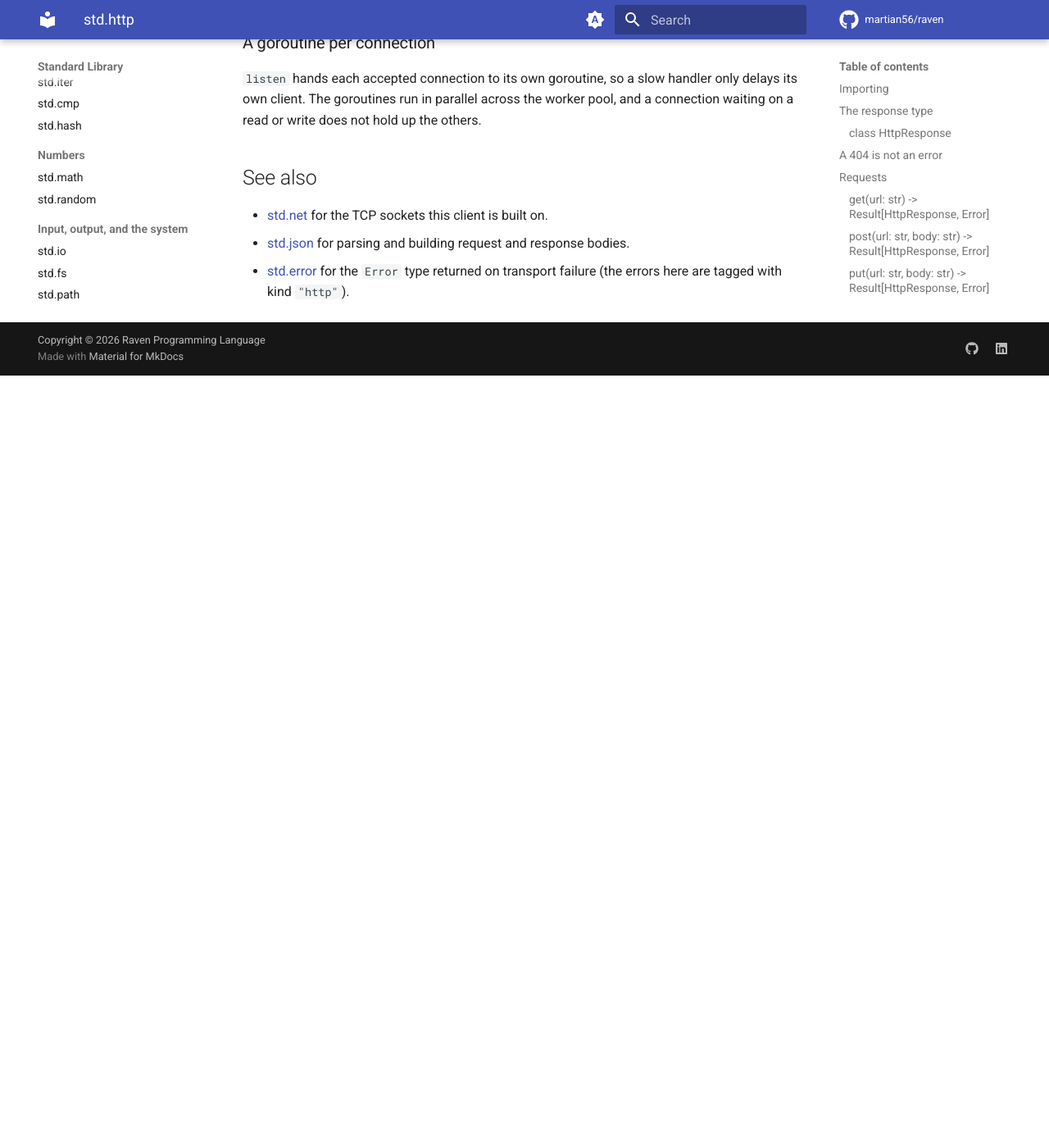
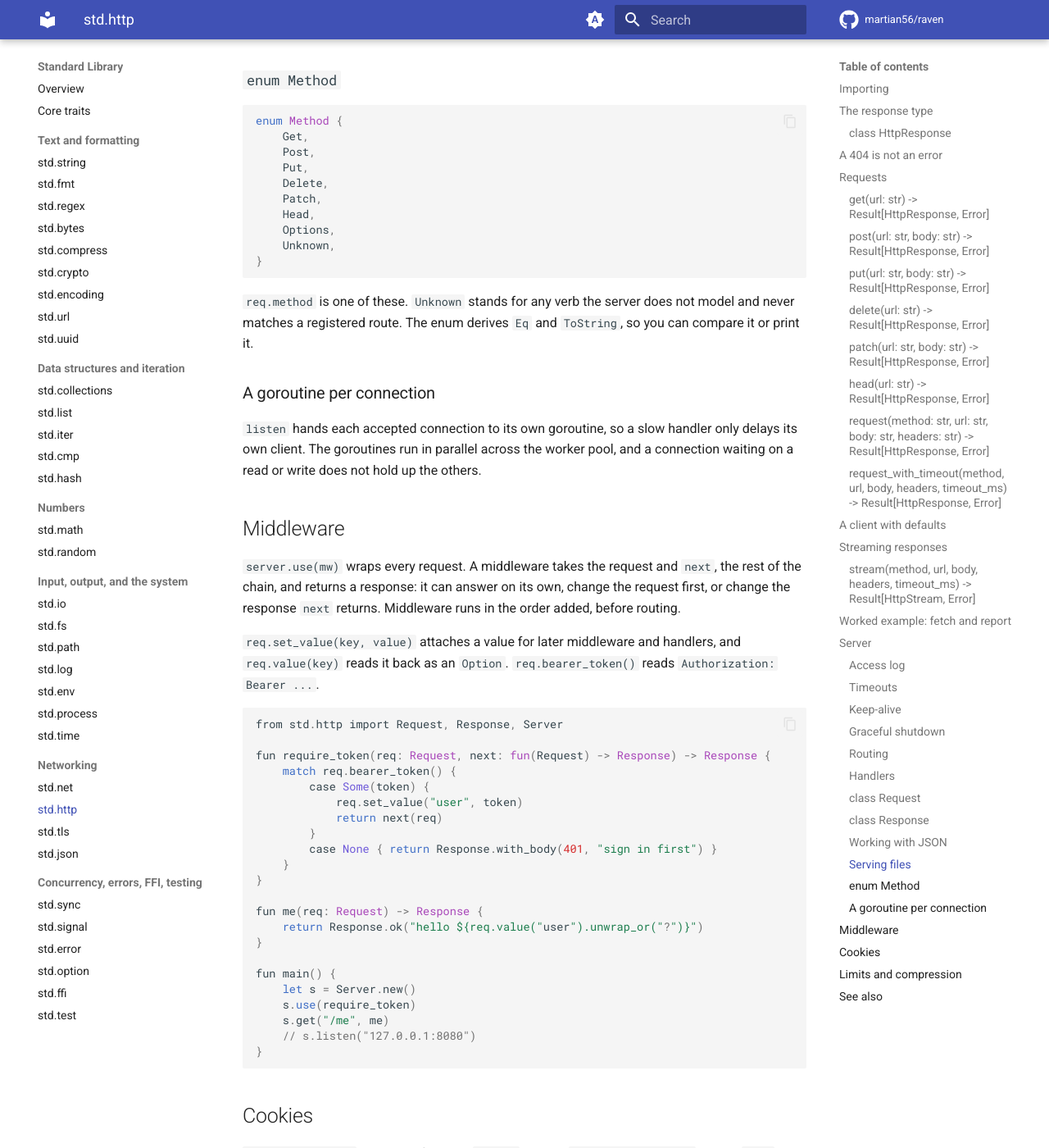
Before and after one commit to martian56/raven, an MkDocs documentation site: the page built from docs/guide/stdlib/http.md, in a window 1280 px wide and 1400 px high, scrolled down 12295 px. Shown: the whole window at 82% size. Built offline with MkDocs 1.6.1 and Material for MkDocs 9.7.7, drawn with Linux system fonts in a browser that asks for light colours; comment, search, counter and statistics services are not loaded; before the commit the page ends 12753 px from its top, so only the background shows below that; some of the changed text lies outside the part shown.

Commit message:
feat: http middleware, cookies, gzip, body limits, Client, and DateTime, Path, Logger, Hasher classes
std.http gains server.use() middleware, per-request context values, bearer-token and cookie reading, Set-Cookie with safe defaults (several per response), with_max_body answering 413, with_gzip for text and JSON, and a Client class with a base URL, default headers, and a timeout. std.time's DateTime becomes a full value with an instant and a UTC offset, arithmetic, comparison, and formatting. std.path gains a Path class, std.crypto incremental Hasher and HMAC, and the new std.log a leveled, structured Logger with text and JSON output.

````diff
--- a/docs/guide/stdlib/http.md
+++ b/docs/guide/stdlib/http.md
@@ -199,6 +199,27 @@ fun main() {
 Use this form for endpoints that legitimately take longer than the default,
 such as model inference. It still buffers the entire response; use `stream`
 when the body should be consumed as it arrives.
+
+## A client with defaults
+
+`Client.new(base_url)` holds a base URL, default headers, and a timeout, like
+a `requests.Session`. Paths are joined to the base URL. `with_header`,
+`with_bearer(token)`, and `with_timeout_ms` set defaults; `get`, `delete`,
+`post`, `put`, and `patch` send a request (the last three send their body as
+JSON), and `send(method, path, body, extra_headers)` covers the rest. A gzip
+response is decoded for you.
+
+```rust
+from std.http import Client
+
+fun main() {
+    let api = Client.new("https://api.example.com/v1").with_bearer("token").with_timeout_ms(5000)
+    match api.get("/orders?page=2") {
+        case Ok(r) { print(r.status_code) }
+        case Err(e) { print("request failed: ${e.message}") }
+    }
+}
+```
 
 ## Streaming responses
 
@@ -581,6 +602,67 @@ model and never matches a registered route. The enum derives `Eq` and
 only delays its own client. The goroutines run in parallel across the worker
 pool, and a connection waiting on a read or write does not hold up the others.
 
+## Middleware
+
+`server.use(mw)` wraps every request. A middleware takes the request and
+`next`, the rest of the chain, and returns a response: it can answer on its
+own, change the request first, or change the response `next` returns.
+Middleware runs in the order added, before routing.
+
+`req.set_value(key, value)` attaches a value for later middleware and
+handlers, and `req.value(key)` reads it back as an `Option`.
+`req.bearer_token()` reads `Authorization: Bearer ...`.
+
+```rust
+from std.http import Request, Response, Server
+
+fun require_token(req: Request, next: fun(Request) -> Response) -> Response {
+    match req.bearer_token() {
+        case Some(token) {
+            req.set_value("user", token)
+            return next(req)
+        }
+        case None { return Response.with_body(401, "sign in first") }
+    }
+}
+
+fun me(req: Request) -> Response {
+    return Response.ok("hello ${req.value("user").unwrap_or("?")}")
+}
+
+fun main() {
+    let s = Server.new()
+    s.use(require_token)
+    s.get("/me", me)
+    // s.listen("127.0.0.1:8080")
+}
+```
+
+## Cookies
+
+`req.cookie(name)` reads one from the `Cookie` header. `resp.set_cookie(c)`
+adds a `Set-Cookie` header (call it once per cookie), and
+`resp.clear_cookie(name)` deletes one. `Cookie.new(name, value)` starts with
+safe defaults (path `/`, HttpOnly, SameSite=Lax, a session cookie) and has
+`with_max_age(seconds)`, `with_secure`, `with_http_only`, `with_same_site`,
+`with_path`, and `with_domain`.
+
+```rust
+from std.http import Cookie, Response
+
+fun main() {
+    let r = Response.ok("signed in").set_cookie(Cookie.new("session", "abc").with_max_age(86400).with_secure(true))
+    print(r.headers.get_or("Set-Cookie", "")) // session=abc; Path=/; Max-Age=86400; HttpOnly; Secure; SameSite=Lax
+}
+```
+
+## Limits and compression
+
+`with_max_body(bytes)` answers a larger request body with 413 Payload Too
+Large; the default is 10 MiB. `with_gzip()` compresses text, JSON,
+JavaScript, XML, and SVG responses of 1 KiB or more when the client sends
+`Accept-Encoding: gzip`, and adds `Vary: Accept-Encoding`.
+
 ## See also
 
 - [std.net](net.md) for the TCP sockets this client is built on.
--- a/mkdocs.yml
+++ b/mkdocs.yml
@@ -119,6 +119,7 @@ nav:
       - std.io: guide/stdlib/io.md
       - std.fs: guide/stdlib/fs.md
       - std.path: guide/stdlib/path.md
+      - std.log: guide/stdlib/log.md
       - std.env: guide/stdlib/env.md
       - std.process: guide/stdlib/process.md
       - std.time: guide/stdlib/time.md
````
Also changed, not shown: docs/guide/stdlib/crypto.md (+20 -0 lines), docs/guide/stdlib/log.md (added, +38 -0 lines), docs/guide/stdlib/path.md (+17 -0 lines), docs/guide/stdlib/time.md (+30 -0 lines), 12 other files.
